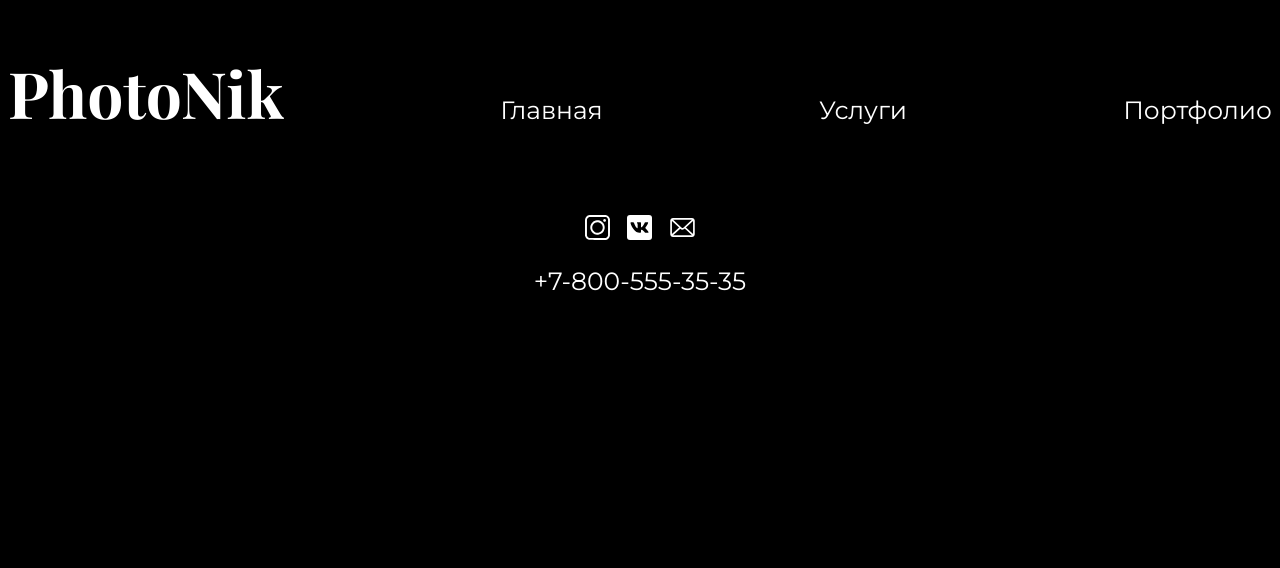
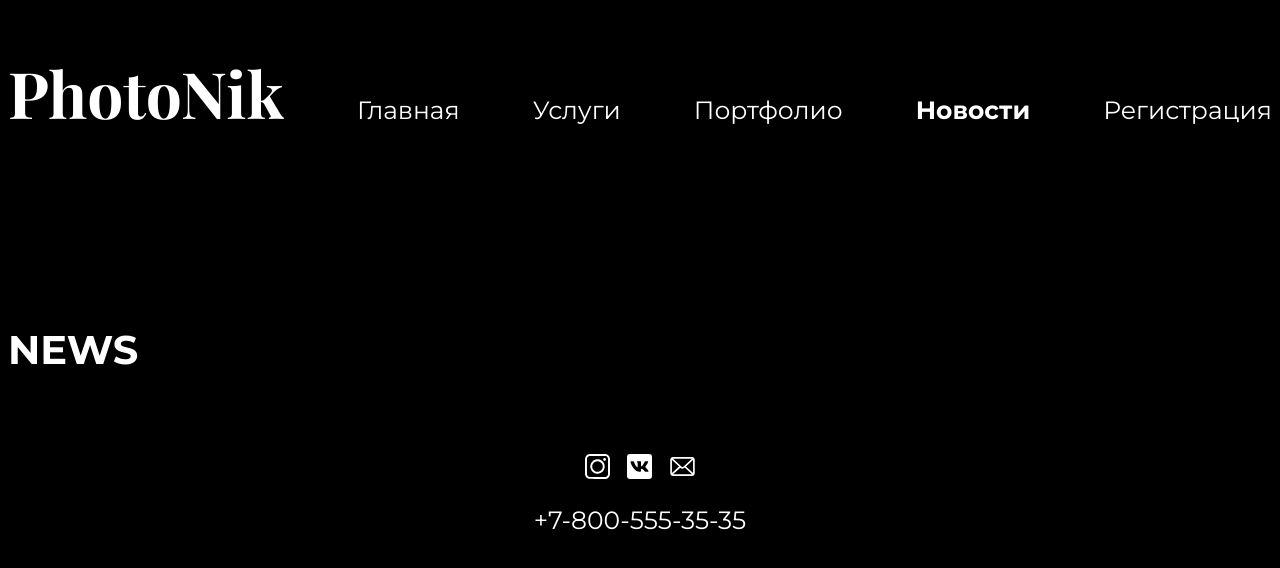
Before and after one commit to kovynevvitaly/web, a Vue app: page /news in a window 1280 px wide. Shown: the top 568 px of the page. Built offline with nearby package versions, Linux system fonts and the light colour scheme.

Commit message:
add news and authentication views

```diff
--- a/src/components/Header.vue
+++ b/src/components/Header.vue
@@ -6,6 +6,8 @@
         <router-link :to="{name: 'Home'}" class="nav-link" active-class="link-active">Главная</router-link>
         <router-link :to="{name: 'Service'}" class="nav-link" active-class="link-active">Услуги</router-link>
         <router-link :to="{name: 'Portfolio'}" class="nav-link" active-class="link-active">Портфолио</router-link>
+        <router-link :to="{name: 'News'}" class="nav-link" active-class="link-active">Новости</router-link>
+        <router-link :to="{name: 'Register'}" class="nav-link" active-class="link-active">Регистрация</router-link>
       </nav>
     </div>
   </header>
--- a/src/router/index.js
+++ b/src/router/index.js
@@ -2,6 +2,9 @@ import { createRouter, createWebHistory } from 'vue-router'
 import Home from '../views/Home.vue'
 import Portfolio from "@/views/Portfolio";
 import Service from "@/views/Service";
+import News from "@/views/News";
+import Register from "@/views/Register";
+import Login from "@/views/Login";
 
 const routes = [
   {
@@ -18,6 +21,21 @@ const routes = [
     path: '/service',
     name: 'Service',
     component: Service
+  },
+  {
+    path: '/news',
+    name: 'News',
+    component: News
+  },
+  {
+    path: '/register',
+    name: 'Register',
+    component: Register
+  },
+  {
+    path: '/login',
+    name: 'Login',
+    component: Login
   }
 ]
 
--- /dev/null
+++ b/src/views/Login.vue
@@ -0,0 +1,13 @@
+<template>
+<h1>Login</h1>
+</template>
+
+<script>
+export default {
+  name: "Login"
+}
+</script>
+
+<style scoped>
+
+</style>
--- /dev/null
+++ b/src/views/News.vue
@@ -0,0 +1,13 @@
+<template>
+  <h1>News</h1>
+</template>
+
+<script>
+export default {
+  name: "News"
+}
+</script>
+
+<style scoped>
+
+</style>
--- /dev/null
+++ b/src/views/Register.vue
@@ -0,0 +1,13 @@
+<template>
+  <h1>Register</h1>
+</template>
+
+<script>
+export default {
+  name: "Register"
+}
+</script>
+
+<style scoped>
+
+</style>
```
